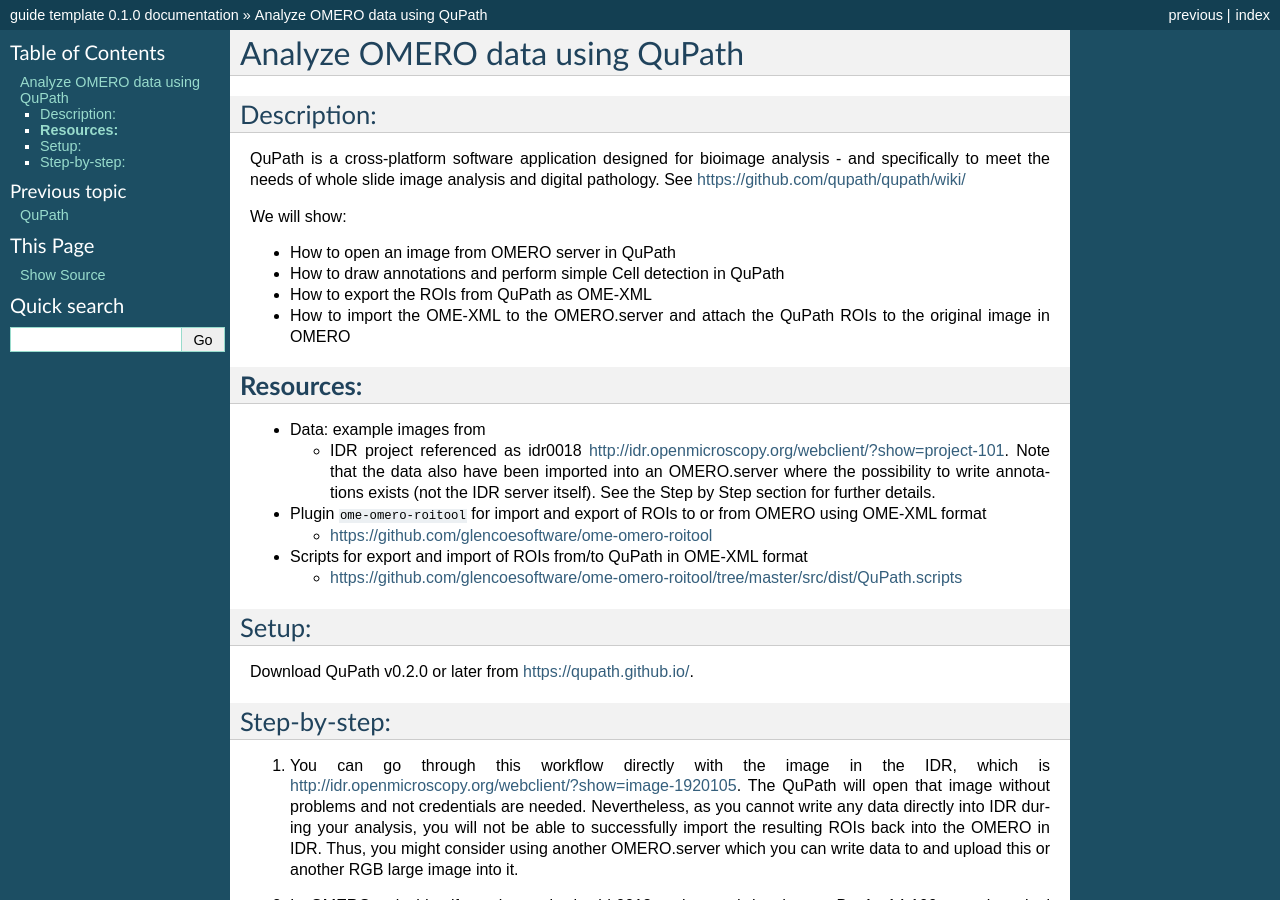
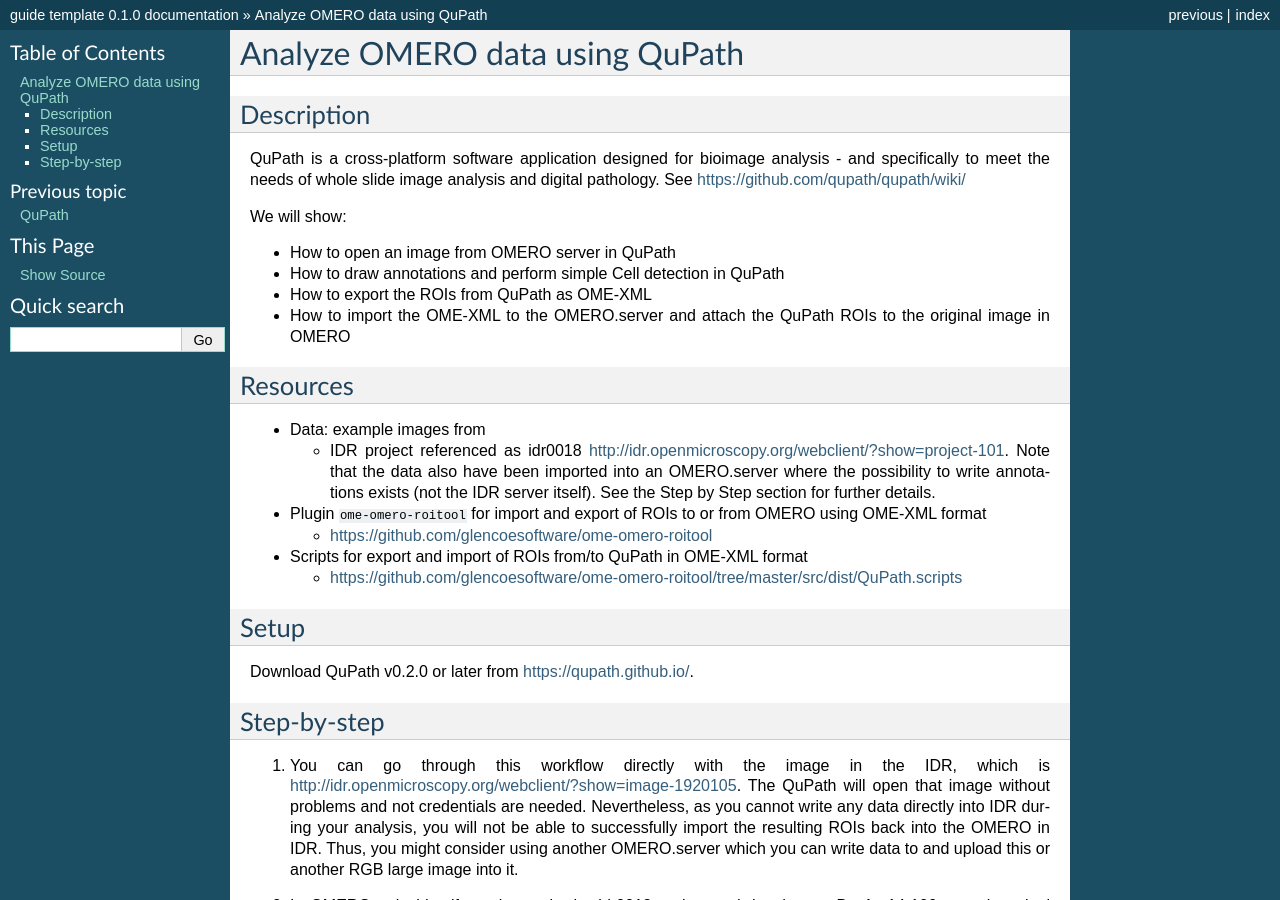
Before and after one commit to ome/omero-guide-qupath, a Sphinx documentation site: the page built from docs/qupath.rst, in a window 1280 px wide and 900 px high. Built offline with Sphinx 7.4.7, drawn with Linux system fonts in a browser that asks for light colours; some of the changed lines change nothing that is shown.

Commit message:
fix header

```diff
--- a/docs/qupath.rst
+++ b/docs/qupath.rst
@@ -1,8 +1,8 @@
 Analyze OMERO data using QuPath
 ===============================
 
-Description:
-------------
+Description
+-----------
 
 QuPath is a cross-platform software application designed for bioimage analysis - and specifically to meet the needs of whole slide image analysis and digital pathology.
 See \ https://github.com/qupath/qupath/wiki/
@@ -17,8 +17,8 @@
 
 - How to import the OME-XML to the OMERO.server and attach the QuPath ROIs to the original image in OMERO
 
-**Resources:**
---------------
+Resources
+---------
 
 - Data: example images from
 
@@ -33,14 +33,14 @@
    - https://github.com/glencoesoftware/ome-omero-roitool/tree/master/src/dist/QuPath.scripts
 
 
-Setup:
-------
+Setup
+-----
 
 Download QuPath v0.2.0 or later from https://qupath.github.io/.
 
 
-Step-by-step:
------------------
+Step-by-step
+------------
 
 #. You can go through this workflow directly with the image in the IDR, which is http://idr.openmicroscopy.org/webclient/?show=image-1920105. The QuPath will open that image without problems and not credentials are needed. Nevertheless, as you cannot write any data directly into IDR during your analysis, you will not be able to successfully import the resulting ROIs back into the OMERO in IDR. Thus, you might consider using another OMERO.server which you can write data to and upload this or another RGB large image into it.
 
```
